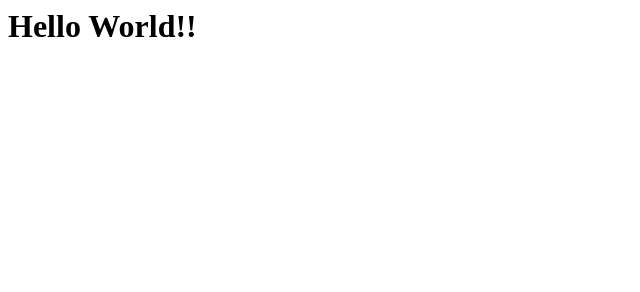
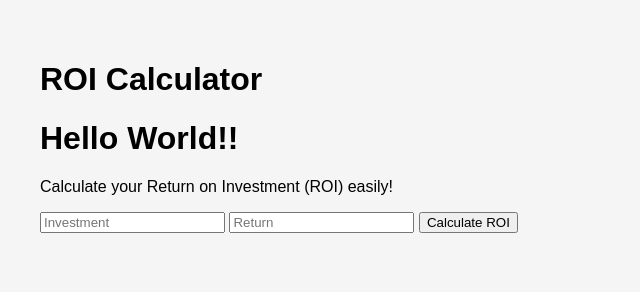
Before and after one commit to pauloh26/20250603_calculator, a plain HTML site: page index.html in a window 1280 px wide. Shown: the whole page, without its empty margins (0-640 px from the left). Drawn offline with Linux system fonts and the light colour scheme.

Commit message:
commiting css and js

```diff
--- a/index.html
+++ b/index.html
@@ -1 +1,19 @@
-<h1>Hello World!!</h1>
+<!DOCTYPE html>
+<html lang="en">
+<head>
+  <meta charset="UTF-8" />
+  <meta name="viewport" content="width=device-width, initial-scale=1.0" />
+  <title>ROI Calculator</title>
+  <link rel="stylesheet" href="style.css" />
+</head>
+<body>
+  <h1>ROI Calculator</h1>
+  <h1>Hello World!!</h1>
+    <p>Calculate your Return on Investment (ROI) easily!</p>
+  <input id="investment" type="number" placeholder="Investment" />
+  <input id="return" type="number" placeholder="Return" />
+  <button onclick="calculateROI()">Calculate ROI</button>
+  <p id="result"></p>
+  <script src="script.js"></script>
+</body>
+</html>
--- /dev/null
+++ b/script.js
@@ -0,0 +1,6 @@
+function calculateROI() {
+    const investment = parseFloat(document.getElementById('investment').value);
+    const ret = parseFloat(document.getElementById('return').value);
+    const roi = ((ret - investment) / investment) * 100;
+    document.getElementById('result').innerText = `ROI: ${roi.toFixed(2)}%`;
+  }
--- /dev/null
+++ b/style.css
@@ -0,0 +1,5 @@
+body {
+    font-family: Arial, sans-serif;
+    padding: 2rem;
+    background-color: #f5f5f5;
+  }
```
